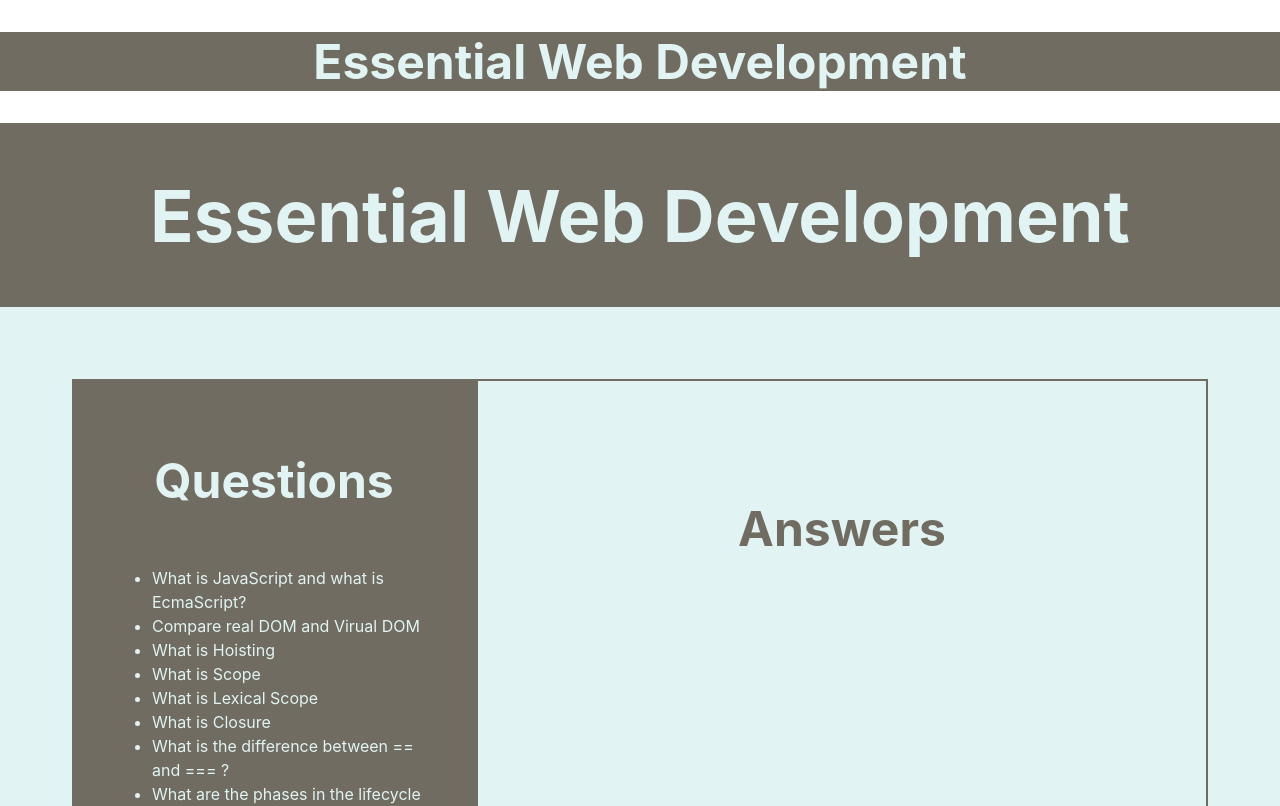
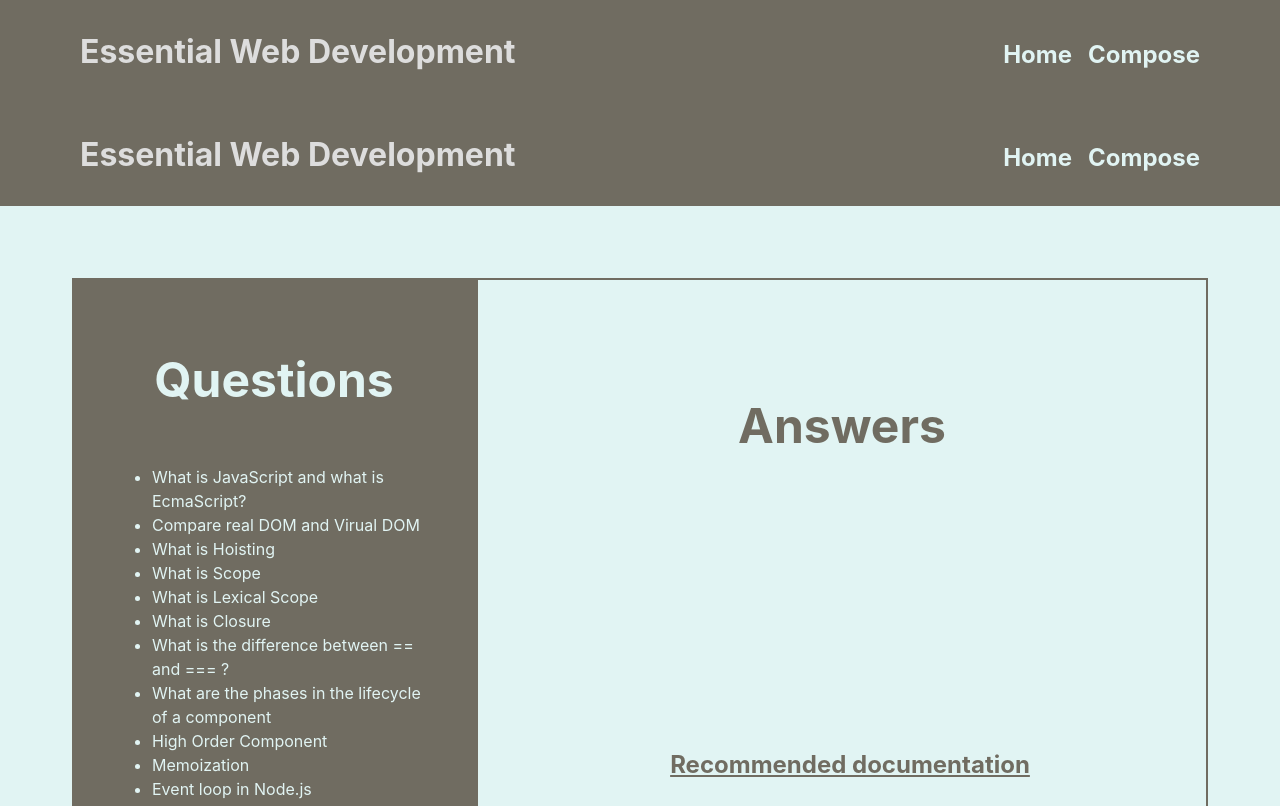
Before and after one commit to IvanG1981/Essentialjs, a React (Create React App) app: page / in a window 1280 px wide. Shown: the top 806 px of the page. Built offline with nearby package versions, Linux system fonts and the light colour scheme.

Commit message:
Add Link element

```diff
--- a/src/components/Content.js
+++ b/src/components/Content.js
@@ -1,4 +1,8 @@
 import styled from 'styled-components';
+import {
+  Link
+} from 'react-router-dom';
+
 const MainContent = styled.div`
   display: flex;
   flex-direction: column;
@@ -17,16 +21,22 @@ const P = styled.p`
   text-align: left;
 
 `;
-const A= styled.a`
-  font-size: 1rem;
+const StyledLink = styled(Link)`
+  padding-left: 1rem;
+  color: #706c61;
+  font-weight: bold;
+  font-size: 1.5rem;
+  text-decoration: underline;
 `;
+
 function Content({ content }) {
   return (
     <MainContent>
       <h1>Answers</h1>
       <h2>{ content.question }</h2>
       <P>{ content.answer }</P>
-      <A href={content.link} > Recommended documentation </A>
+      <StyledLink to={content.link} > Recommended documentation </StyledLink>
+
     </MainContent>
   );
 }
--- a/src/components/NavBar.js
+++ b/src/components/NavBar.js
@@ -1,17 +1,42 @@
 import styled from 'styled-components';
+import {
+  Link
+} from 'react-router-dom';
+
 
 const NavigationBar = styled.div`
-  font-size: 1.5em;
+  display: flex;
+  flex-direction: row;
+  justify-content:space-between;
+  font-size: 2rem;
   text-align: center;
   background-color: #706c61;
-  color: #e1f4f3;
+  font-weight: bold;
+  color: #dddddd;
+  padding-left: 5rem;
+  padding-right: 5rem;
+`;
+const NavLinks = styled.div`
+  display: flex;
+  flex-direction: row;
+  justify-content: center;
 
 `;
-
+const StyledLink = styled(Link)`
+  padding-left: 1rem;
+  color: #e1f4f3;
+  font-weight: bold;
+  font-size: 1.5rem;
+  text-decoration: none;
+`;
 function NavBar() {
   return (
     <NavigationBar>
-      <h1>Essential Web Development </h1>
+      <p>Essential Web Development </p>
+      <NavLinks>
+        <p><StyledLink to='/'>Home</StyledLink ></p>
+        <p><StyledLink to='/compose'>Compose</StyledLink></p>
+      </NavLinks>
     </NavigationBar>
   );
 }
```
